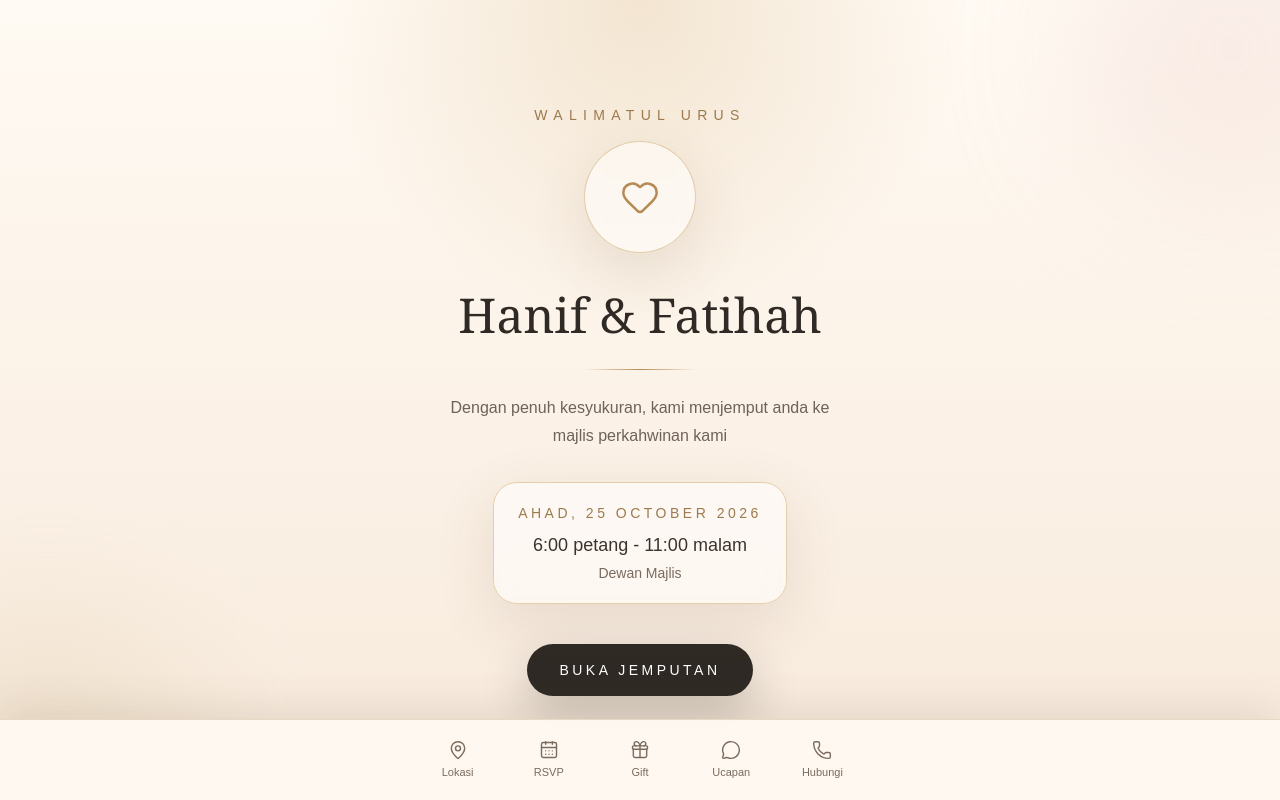
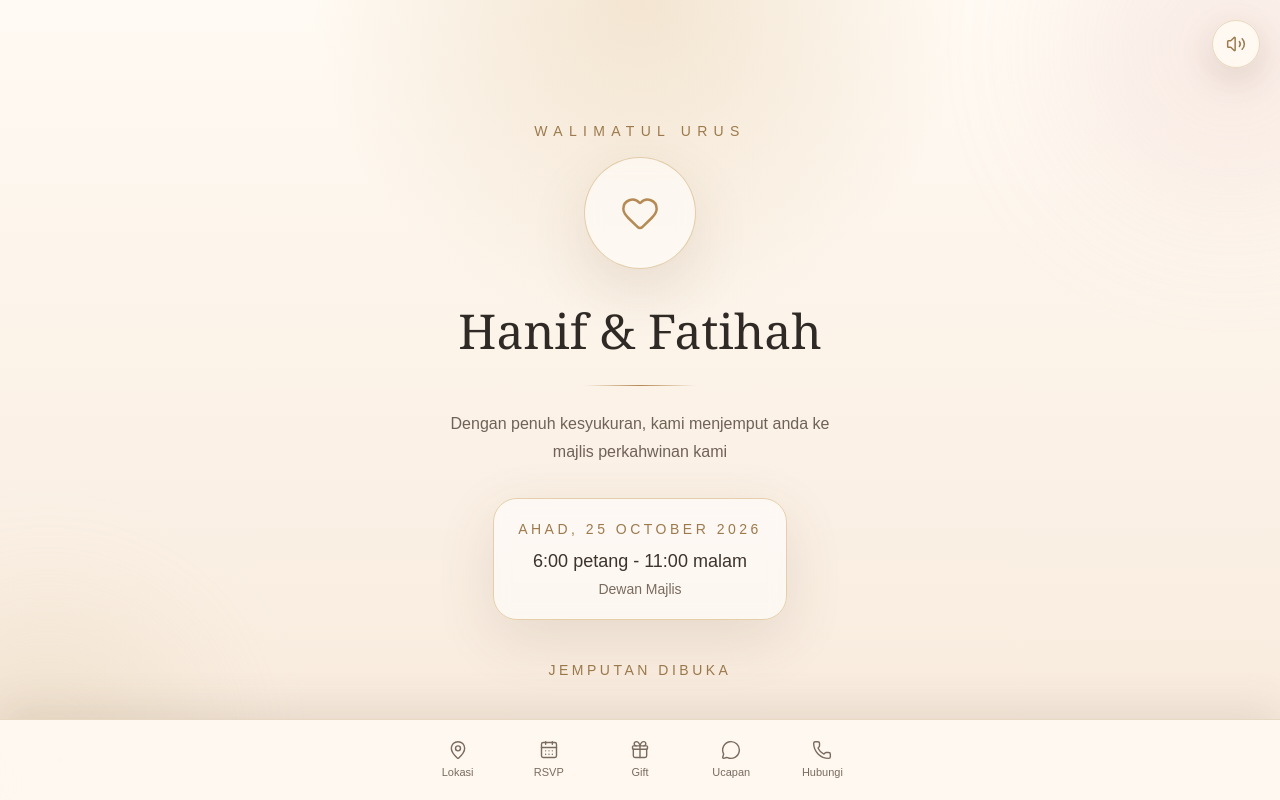
Before and after one commit to rhanifrizal/digital-wedding-invitation, a Next.js app: page / in a window 1280 px wide. Both pictures are taken after a click on the button "BUKA JEMPUTAN". Shown: the top 800 px of the page. Built offline with nearby package versions, Linux system fonts and the light colour scheme.

Commit message:
Add opening invitation music flow

```diff
--- a/src/app/page.tsx
+++ b/src/app/page.tsx
@@ -21,6 +21,7 @@ import { ContactSheet } from "@/components/bottom-sheets/ContactSheet";
 import { FAQSection } from "@/components/sections/FAQSection";
 import { CoupleSlideshowSection } from "@/components/sections/CoupleSlideshowSection";
 import { GuestPhotoUploadSection } from "@/components/sections/GuestPhotoUploadSection";
+import { MusicPlayer } from "@/components/shared/MusicPlayer";
 
 type BottomActionKey = "location" | "rsvp" | "gift" | "guestbook" | "contact";
 
@@ -67,12 +68,17 @@ const sheetContent: Record<BottomActionKey, React.ReactNode> = {
 
 export default function Home() {
   const [activeSheet, setActiveSheet] = useState<BottomActionKey | null>(null);
+  const [isInvitationOpened, setIsInvitationOpened] = useState(false);
 
   const activeAction = bottomActions.find((action) => action.key === activeSheet);
 
   return (
     <main className="min-h-screen bg-[#fdf8f1] pb-28 text-[#2f2a25]">
-      <HeroSection />
+      <HeroSection
+        isOpened={isInvitationOpened}
+        onOpenInvitation={() => setIsInvitationOpened(true)}
+      />
+      <MusicPlayer shouldPlay={isInvitationOpened} />
       <CountdownSection />
       <TimelineSection />
       <CoupleSlideshowSection />
--- a/src/components/sections/HeroSection.tsx
+++ b/src/components/sections/HeroSection.tsx
@@ -4,7 +4,12 @@ import { motion } from "motion/react";
 import { Heart } from "lucide-react";
 import { weddingConfig } from "@/config/wedding.config";
 
-export function HeroSection() {
+type HeroSectionProps = {
+  isOpened: boolean;
+  onOpenInvitation: () => void;
+};
+
+export function HeroSection({ isOpened, onOpenInvitation }: HeroSectionProps) {
   return (
     <section className="relative flex min-h-screen items-center justify-center overflow-hidden px-6 py-16">
       <div className="absolute inset-0 bg-[radial-gradient(circle_at_top,_rgba(212,175,122,0.28),_transparent_32%),linear-gradient(180deg,_#fffaf3_0%,_#f8eadc_100%)]" />
@@ -86,13 +91,25 @@ export function HeroSection() {
           </p>
         </motion.div>
 
+        {!isOpened ? (
           <motion.button
+            type="button"
+            onClick={onOpenInvitation}
             whileTap={{ scale: 0.97 }}
             whileHover={{ y: -2 }}
             className="mt-10 rounded-full bg-[#2f2a25] px-8 py-4 text-sm font-medium uppercase tracking-[0.25em] text-white shadow-[0_18px_45px_rgba(47,42,37,0.25)] transition hover:bg-[#4a3b31]"
           >
             {weddingConfig.invitation.openingText}
           </motion.button>
+        ) : (
+          <motion.p
+            initial={{ opacity: 0, y: 8 }}
+            animate={{ opacity: 1, y: 0 }}
+            className="mt-10 text-sm uppercase tracking-[0.25em] text-[#9c7a4d]"
+          >
+            Jemputan Dibuka
+          </motion.p>
+        )}
       </motion.div>
     </section>
   );
--- /dev/null
+++ b/src/components/shared/MusicPlayer.tsx
@@ -0,0 +1,71 @@
+"use client";
+
+import { Music, Volume2, VolumeX } from "lucide-react";
+import { useEffect, useRef, useState } from "react";
+import { weddingConfig } from "@/config/wedding.config";
+
+type MusicPlayerProps = {
+  shouldPlay: boolean;
+};
+
+export function MusicPlayer({ shouldPlay }: MusicPlayerProps) {
+  const audioRef = useRef<HTMLAudioElement | null>(null);
+  const [isPlaying, setIsPlaying] = useState(false);
+
+  useEffect(() => {
+    if (!audioRef.current || !shouldPlay) return;
+
+    audioRef.current.volume = 0.35;
+
+    audioRef.current
+      .play()
+      .then(() => {
+        setIsPlaying(true);
+      })
+      .catch(() => {
+        setIsPlaying(false);
+      });
+  }, [shouldPlay]);
+
+  const toggleMusic = async () => {
+    if (!audioRef.current) return;
+
+    if (isPlaying) {
+      audioRef.current.pause();
+      setIsPlaying(false);
+      return;
+    }
+
+    try {
+      await audioRef.current.play();
+      setIsPlaying(true);
+    } catch {
+      setIsPlaying(false);
+    }
+  };
+
+  return (
+    <>
+      <audio ref={audioRef} src={weddingConfig.music.src} loop preload="auto" />
+
+      {shouldPlay ? (
+        <button
+          type="button"
+          onClick={toggleMusic}
+          aria-label={isPlaying ? "Pause music" : "Play music"}
+          className="fixed right-5 top-5 z-50 flex h-12 w-12 items-center justify-center rounded-full border border-[#ead8bc] bg-[#fffaf3]/90 text-[#9c7a4d] shadow-[0_12px_35px_rgba(88,63,38,0.16)] backdrop-blur transition hover:bg-white"
+        >
+          {isPlaying ? (
+            <Volume2 className="h-5 w-5" strokeWidth={1.8} />
+          ) : (
+            <VolumeX className="h-5 w-5" strokeWidth={1.8} />
+          )}
+        </button>
+      ) : (
+        <div className="hidden">
+          <Music />
+        </div>
+      )}
+    </>
+  );
+}
--- a/src/config/wedding.config.ts
+++ b/src/config/wedding.config.ts
@@ -41,6 +41,10 @@ export const weddingConfig = {
     googleDriveUploadUrl: "https://drive.google.com",
   },
 
+  music: {
+    src: "/audio/wedding-music.mp3",
+  },
+
   contact: {
     groomSide: {
       name: "Wakil pihak lelaki",
```
Also changed, not shown: 1 other file (tests, documents, lock files or other folders). Lines whose indentation alone changed are shown as unchanged.
